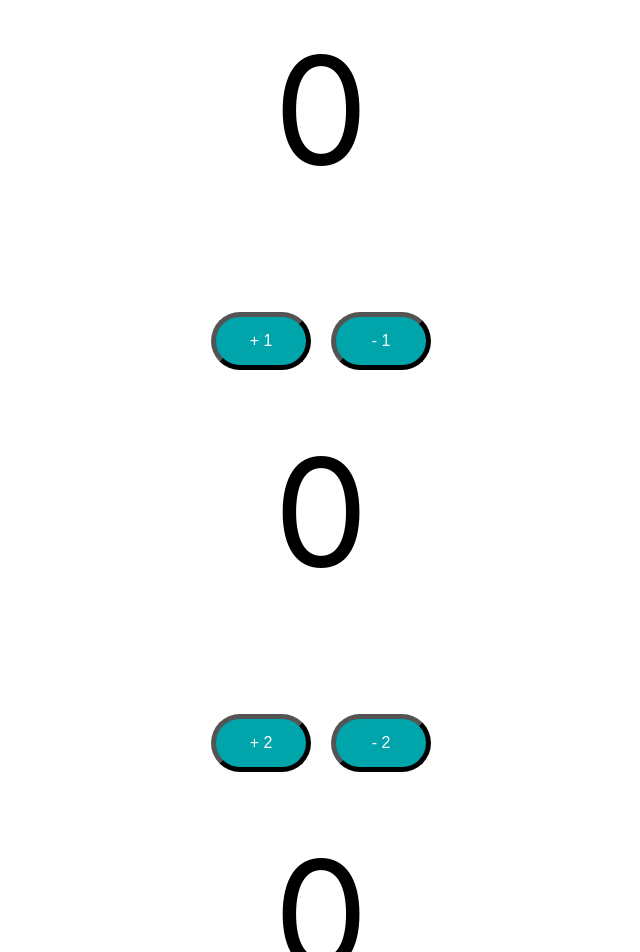
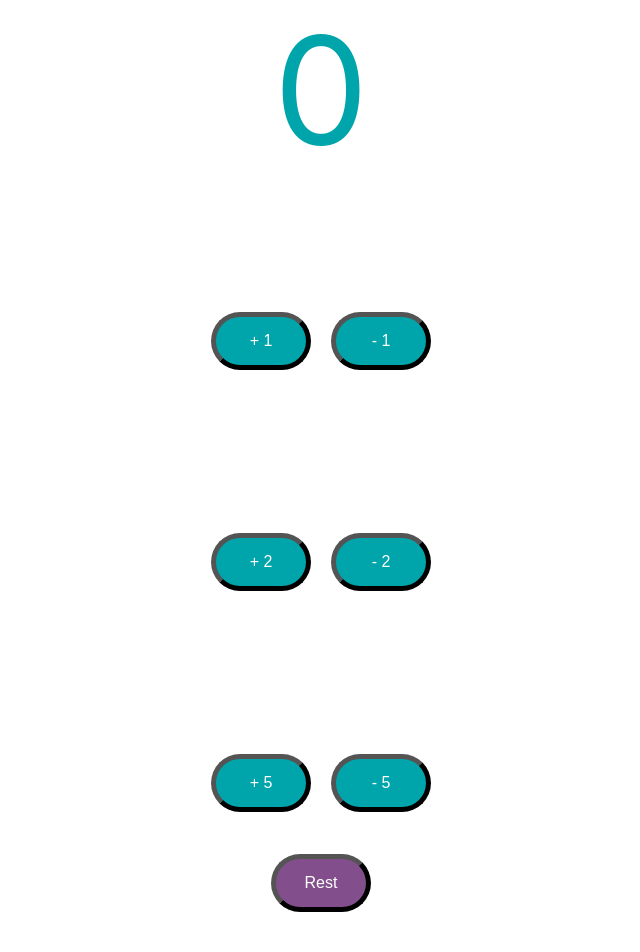
Before and after one commit to kaiqiz8/todo-app, a React (Create React App) app: page / in a window 1280 px wide. Shown: the top 952 px of the page, without its empty margins (319-959 px from the left). After the commit the page ends 922 px from the top, so only its background shows below. Built offline with nearby package versions, Linux system fonts and the light colour scheme.

Commit message:
refactor and add reset button

```diff
--- a/src/App.js
+++ b/src/App.js
@@ -1,14 +1,12 @@
 import logo from './logo.svg';
 import './App.css';
-import Counter from './components/counter/Counter';
-
+import CounterButton from './components/counter/Counter';
+import Counter from './components/counter/Counter'
 
 function App() {
   return (
     <div className="App">
-      <Counter by={1}/>
-      <Counter by={2}/>
-      <Counter by={5}/>
+      <Counter></Counter>
     </div>
   );
 }
--- a/src/components/counter/Counter.css
+++ b/src/components/counter/Counter.css
@@ -1,6 +1,5 @@
-.counterButton {
+button {
     font-size:16px;
-    background-color: #00a5ab;
     width: 100px;
     margin: 10px;
     color: white;
@@ -8,13 +7,25 @@
     border-radius: 30px;
     border-color: black;
     border-width: 5px;
-};
+}
+.counterButton {
+    background-color: #00a5ab;
+}
 
 .count {
+    font-size: 50px;
+    padding: 20px;
+}
+
+.counter {
     font-size: 150px;
     padding: 20px;
 }
-.counter {
+
+.totalCount{
+    color: #00a5ab;
     font-size: 150px;
-    padding: 20px;
-};
+}
+.resetButton{
+    background-color: #824f8c;
+}
--- a/src/components/counter/Counter.jsx
+++ b/src/components/counter/Counter.jsx
@@ -1,57 +1,30 @@
 import { useState } from 'react';
 import './Counter.css'
-import { getByLabelText } from '@testing-library/react';
+// import { getByLabelText } from '@testing-library/react';
 import {PropTypes} from 'prop-types';
-export default function Counter({by}) {
+import './Counter.css';
+import CounterButton from './CounterButton';
 
-    // const buttonStyle = {
-    //     fontSize:"16px",
-    //     backgroundColor: "#00a5ab",
-    //     width: "100px",
-    //     margin: "10px",
-    //     color: "white",
-    //     padding: "15px",
-    //     borderRadius: "30px"};
+export default function Counter() {
 
     const [count, setCount] = useState(0);
-    console.log(by);
+    function incrementCounterParentFunction(by){
+        setCount(count + by);
+    }
+    function decrementCounterParentFunction(by){
+        setCount(count - by);
+    }
+    function resetCounter(){
+        setCount(0);
+    }
 
-    function incrementCounterFunction() {
-        setCount(count + by);
-        console.log(count);
-        console.log('increment clicked');
-    };
-
-    function decrementCounterFunction() {
-        setCount(count - by);
-        console.log(count);
-        console.log('decrement clicked');
-    }
     return (
-        <div className="counter">
-            <span className="count">{count}</span>
-            <div>
-                <button className="counterButton"
-                        onClick={incrementCounterFunction}
-                        // style={buttonStyle}
-                > + {by}</button>
-                <button className="counterButton"
-                        onClick={decrementCounterFunction}
-                        // style={buttonStyle}
-                > - {by}</button>
-            </div>
-
-
-
-        </div>
+        <>
+            <span className="totalCount">{count}</span>
+            <CounterButton by={1} incrementMethod = {incrementCounterParentFunction} decrementMethod={decrementCounterParentFunction}/>
+            <CounterButton by={2} incrementMethod = {incrementCounterParentFunction} decrementMethod={decrementCounterParentFunction}/>
+            <CounterButton by={5} incrementMethod = {incrementCounterParentFunction} decrementMethod={decrementCounterParentFunction}/>
+            <button className='resetButton' onClick={resetCounter}>Rest</button>
+        </>
     )
-
 }
-
-Counter.propTypes = {
-    by: PropTypes.number
-}
-
-Counter.defaultProps = {
-    by: 5
-}
--- /dev/null
+++ b/src/components/counter/CounterButton.jsx
@@ -0,0 +1,24 @@
+import {PropTypes} from 'prop-types';
+
+export default function CounterButton({by, incrementMethod, decrementMethod}) {
+    return (
+        <div className="counter">
+            <div>
+                <button className="counterButton"
+                        onClick={() => incrementMethod(by)}
+                > + {by}</button>
+                <button className="counterButton"
+                        onClick={() => decrementMethod(by)}
+                > - {by}</button>
+            </div>
+        </div>
+    )
+}
+
+CounterButton.propTypes = {
+    by: PropTypes.number
+}
+
+CounterButton.defaultProps = {
+    by: 5
+}
```
